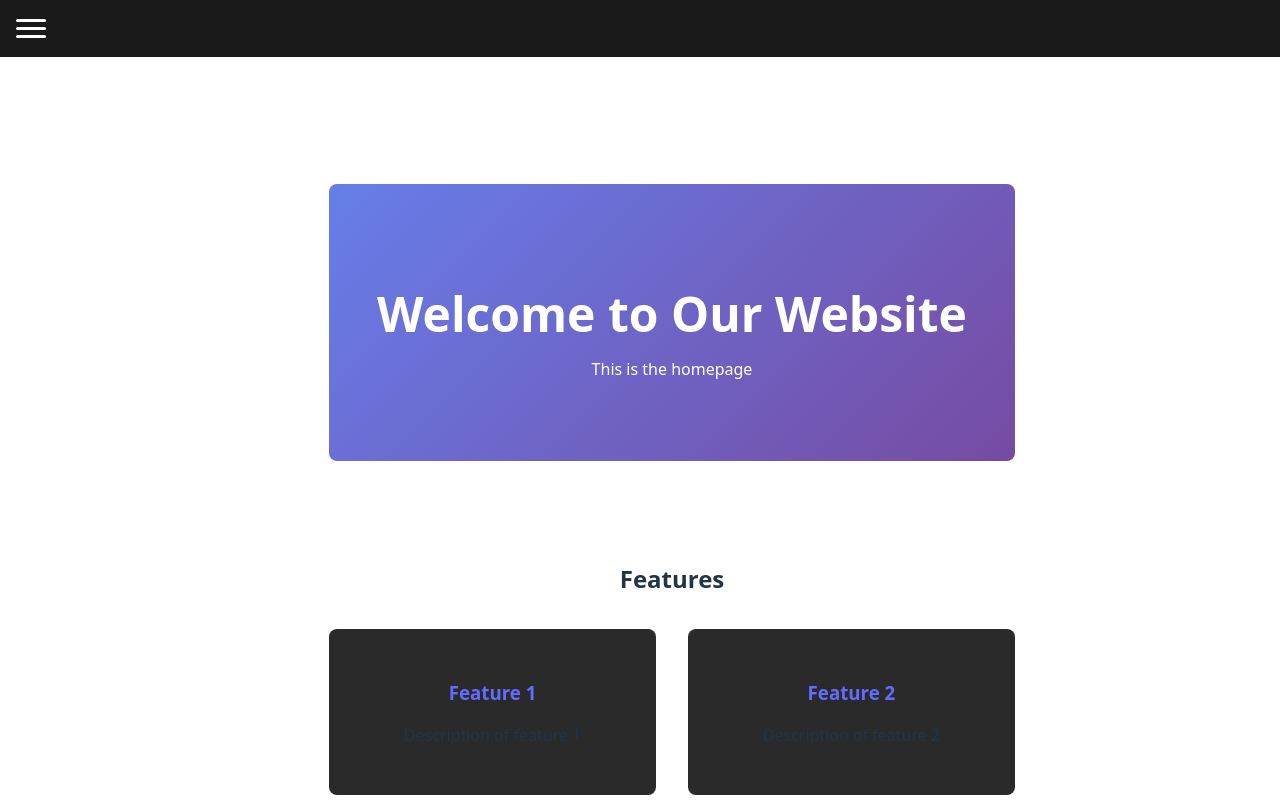
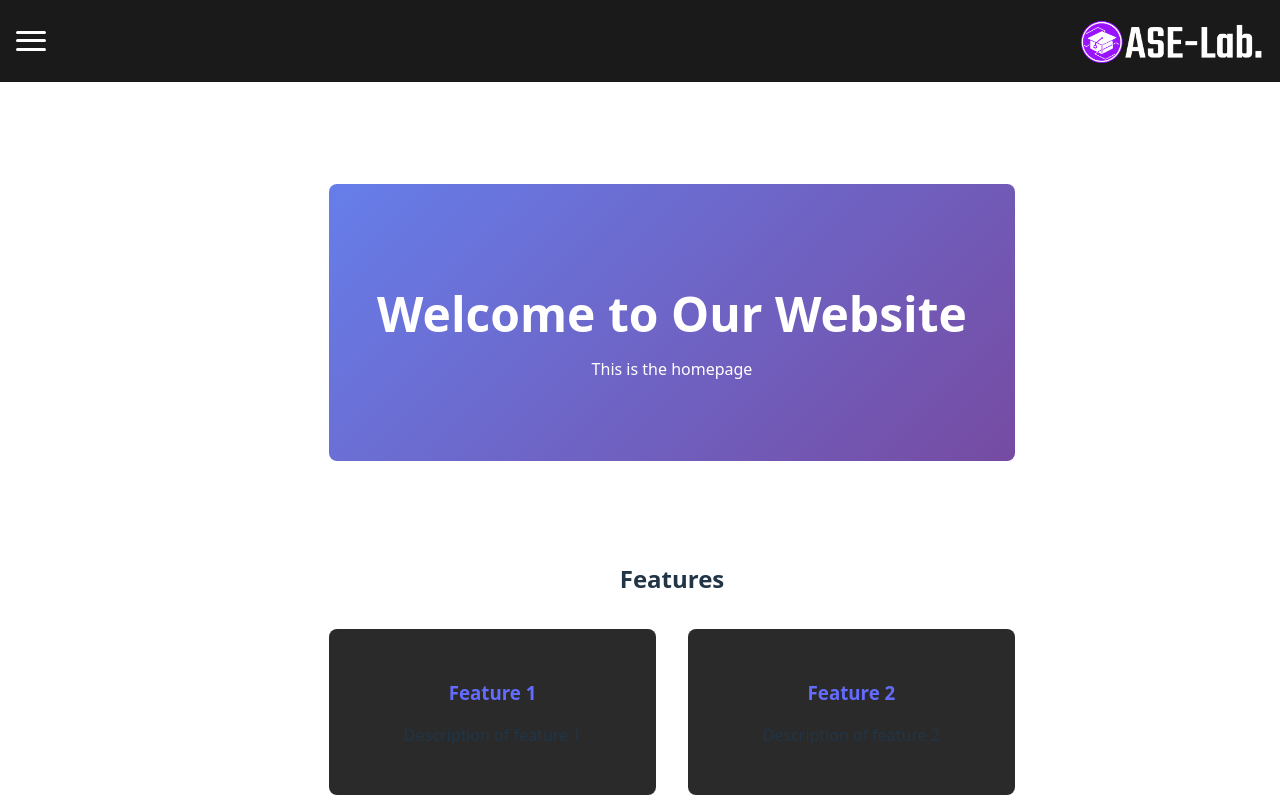
Before and after one commit to Yukihisa-Imaizumi/Vite-React_Practice, a React (Vite) app: page / in a window 1280 px wide. Shown: the top 800 px of the page. Built offline with nearby package versions, Linux system fonts and the light colour scheme.

Commit message:
ロゴを置いてみる

```diff
--- a/src/components/Header.css
+++ b/src/components/Header.css
@@ -1,5 +1,9 @@
 /* src/components/Header.css */
 .header {
+  display:flex;
+  justify-content: space-between;
+  align-items: center;
+  padding: 1rem 2rem;
   position: fixed;
   top: 0;
   left: 0;
@@ -7,6 +11,13 @@
   background-color: #1a1a1a;
   z-index: 1000;
   padding: 1rem;
+}
+
+.header img{
+  margin-left: auto;
+  height: 50px;
+  width: auto;
+  margin-right: 2rem;
 }
 
 .hamburger {
--- a/src/components/Header.jsx
+++ b/src/components/Header.jsx
@@ -1,6 +1,7 @@
 // src/components/Header.jsx
 import { useState, useEffect } from 'react'
 import './Header.css'
+import logo from '../assets/aselab_logo_dark.png'
 
 function Header() {
   const [isOpen, setIsOpen] = useState(false)
@@ -35,6 +36,7 @@ function Header() {
           <span></span>
           <span></span>
         </button>
+          <img src={logo} alt="Logo" width = "100" />
       </header>
 
       <nav className={`nav-menu ${isOpen ? 'open' : ''}`}>
```
Also changed, not shown: src/assets/aselab_logo_dark.png (added).
